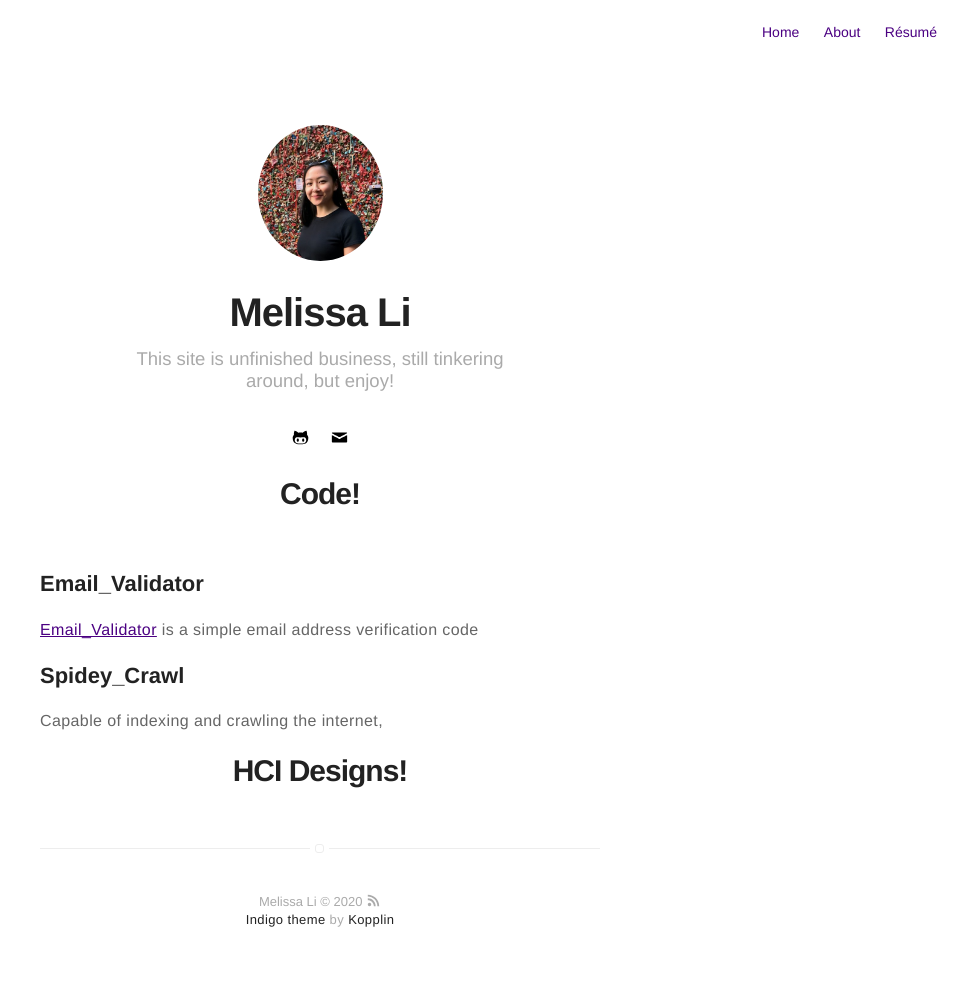
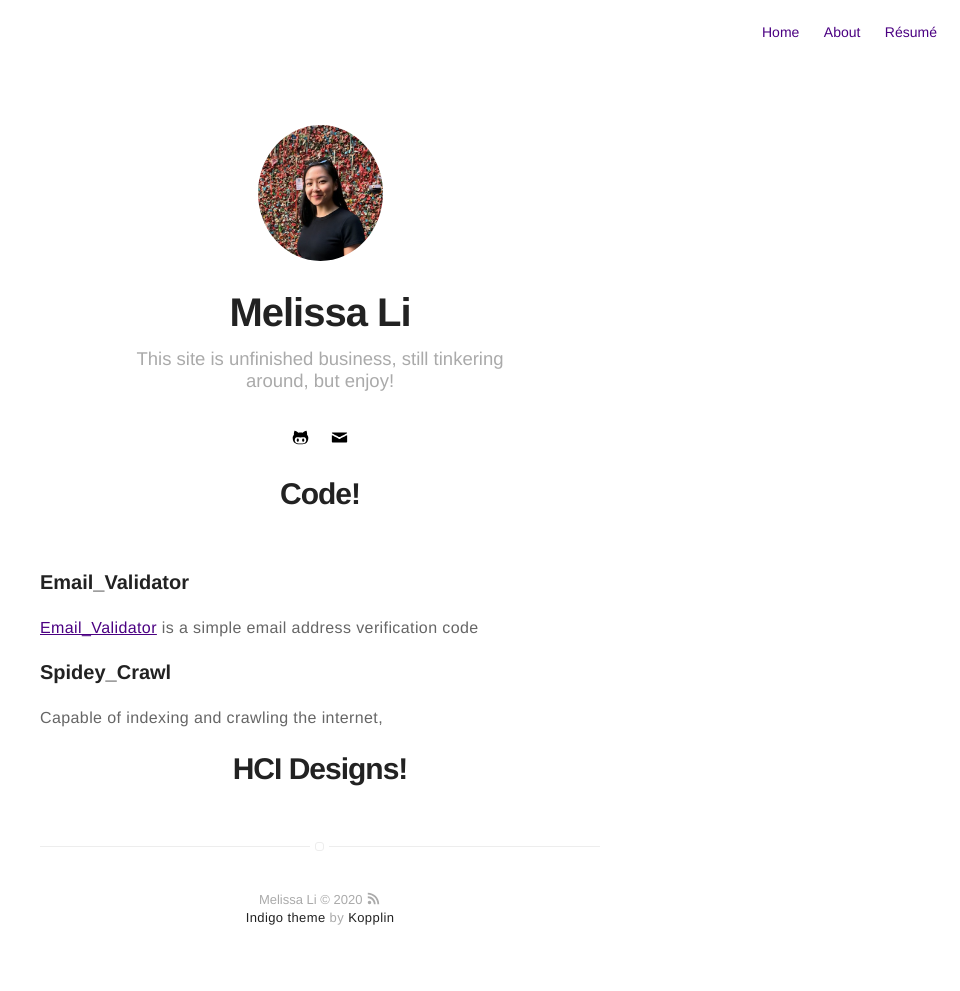
Before and after one commit to im-mel/im-mel.github.io, a Jekyll site: the page built from projects.md, in a window 1280 px wide. Shown: the whole page, without its empty margins (320-1280 px from the left). Built offline with Jekyll 4.4.1, drawn with Linux system fonts in a browser that asks for light colours.

```diff
--- a/projects.md
+++ b/projects.md
@@ -5,10 +5,10 @@ layout: page
 
 # Code!
 
-## Email_Validator
+### Email_Validator
 [Email_Validator](https://github.com/im-mel/Email_Validator) is a simple email address verification code
 
-## Spidey_Crawl
+### Spidey_Crawl
 Capable of indexing and crawling the internet,
 
 # HCI Designs!
```
